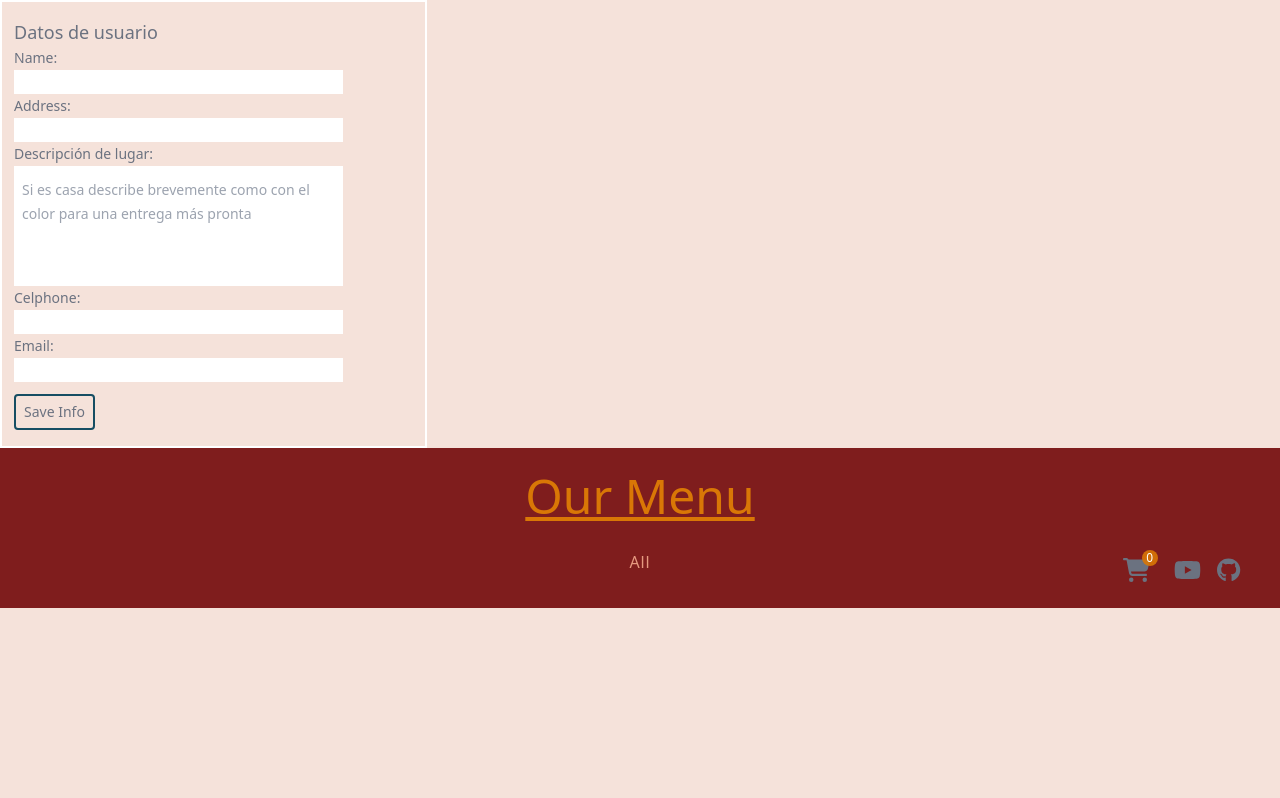
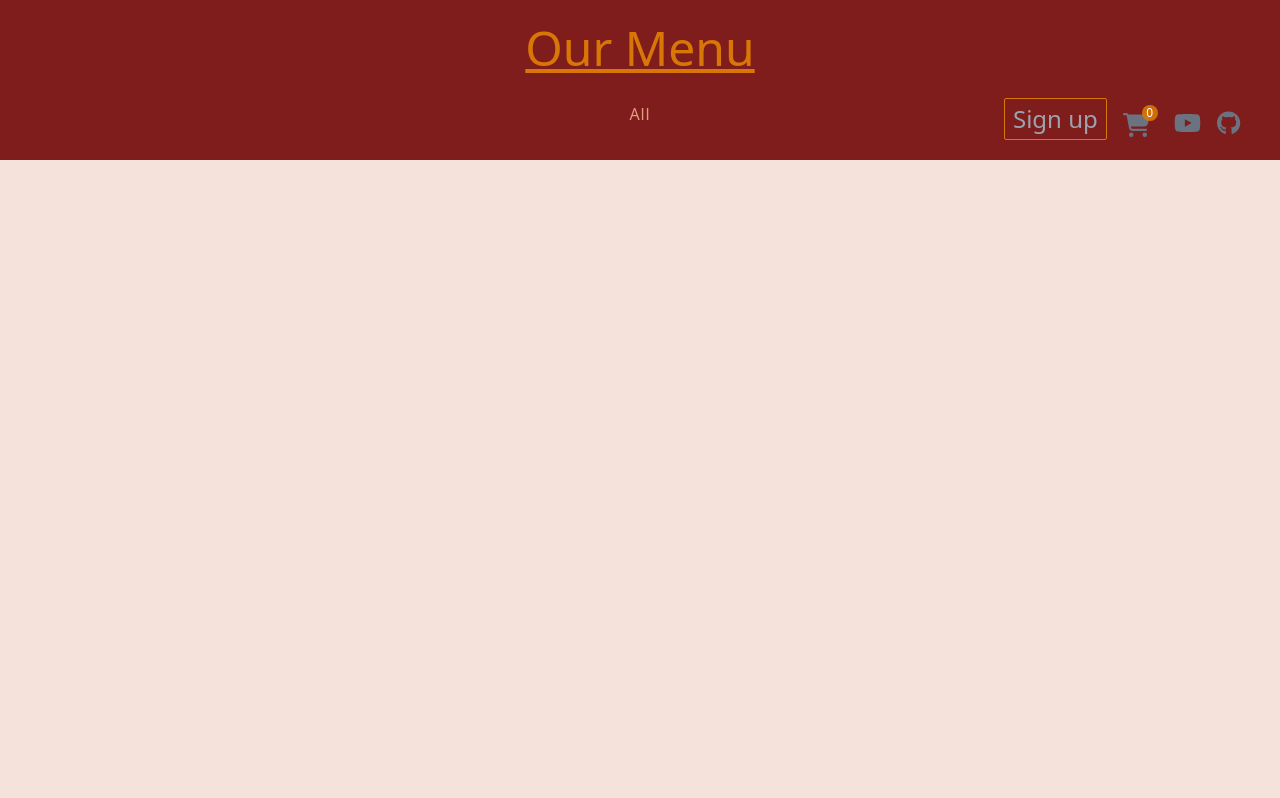
Before and after one commit to Androsmurcia/MenuRestaurante, a React (Vite) app in the folder frontend/: page / in a window 1280 px wide. Shown: the top 798 px of the page. Built offline with nearby package versions, Linux system fonts and the light colour scheme.

Commit message:
styles and function signup

```diff
--- a/frontend/src/App.jsx
+++ b/frontend/src/App.jsx
@@ -13,6 +13,9 @@ function App() {
   const [currFilter, setCurrFilter] = useState("all");
   const [cartItems, setCartItems] = useState([]);
   const [showConfirmation, setShowConfirmation] = useState(false);
+  const [showSignupForm, setShowSignupForm] = useState(false);
+
+  // const stateActive = ()={}
 
   useEffect(() => {
     async function fetchItems() {
@@ -98,7 +101,6 @@ function App() {
   return (
     <main className="font-sans bg-gray-600 text-gray-500 leading-6 text-sm min-h-screen">
       <section className="menu bg-orange pb-12 px-0 min-h-screen">
-        <SignupForm />
         <div className="bg-red-900 h-40 flex items-center flex-col space-y-2.5 fixed w-full z-10">
           <div>
             <Title />
@@ -121,6 +123,7 @@ function App() {
               sendItemClick={sendItemClick}
               addSameItem={addSameItem}
               deleteSameItem={deleteSameItem}
+              setShowSignupForm={setShowSignupForm}
             />
           </div>
         </div>
@@ -133,6 +136,7 @@ function App() {
           handleAddItemClick={handleAddItemClick}
         />
       </section>
+      {showSignupForm && <SignupForm setShowSignupForm={setShowSignupForm} />}
       <ConfirmationMessage
         show={showConfirmation}
         onClose={handleCloseConfirmation}
--- a/frontend/src/components/ShoppingCart.jsx
+++ b/frontend/src/components/ShoppingCart.jsx
@@ -1,5 +1,3 @@
-// funcion con img  titulo numero contador
-
 import { FontAwesomeIcon } from "@fortawesome/react-fontawesome";
 import { faShoppingCart } from "@fortawesome/free-solid-svg-icons";
 import { faYoutube, faGithub } from "@fortawesome/free-brands-svg-icons";
@@ -13,50 +11,55 @@ function ShoppingCart({
   sendItemClick,
   addSameItem,
   deleteSameItem,
+  setShowSignupForm,
 }) {
   const [showCart, setShowCart] = useState(false);
 
   return (
     <>
       <div className="flex flex-col justify-between ml-4 fixed right-10">
-        <div className="nav-car flex flex-row justify-center space-x-4 pb-10 text-2xl">
+        <div className="nav-car flex flex-row justify-center items-center space-x-4 pb-10 text-2xl">
+          <button
+            className="font-normal text-gray-400 bg-red-900 border-[#d97706] border-solid border rounded-sm px-2 py-1 hover:text-white"
+            title="Sign Up"
+            onClick={(e) => {
+              e.preventDefault();
+              setShowSignupForm(true); // pasa el estado de false a true, entonces muestra el componete SignupForm
+            }}
+          >
+            Sign up
+          </button>
           <button
             onClick={(e) => {
               e.preventDefault();
-              setShowCart((s) => !s);
+              setShowCart((prev) => !prev); // Alterna el estao true a false o de false a true
             }}
             className="relative flex flex-column justify-between pt-3 pr-2 transition duration-300 ease-in-out transform hover:scale-110 hover:text-white"
             title="Carrito de compras"
           >
             <FontAwesomeIcon icon={faShoppingCart} />
             <span className="absolute top-0 right-0  mt-1 bg-[#d97706]/90 text-white rounded-full text-xs w-4 h-4 flex items-center justify-center">
-              {cartItems
-                ? cartItems.reduce((acc, curr) => acc + curr.count, 0)
-                : 0}
+              {cartItems.reduce((acc, curr) => acc + curr.count, 0)}
             </span>
           </button>
-
-          {/* Agregar al carrito{count}*/}
-
           <button
             className="transition duration-300 ease-in-out transform hover:scale-110 hover:text-white"
             onClick={(e) => {
               e.preventDefault();
               const urlYoutube = "https://www.youtube.com/";
-              window.open(urlYoutube, "_blanck");
+              window.open(urlYoutube, "_blank");
             }}
             title="Youtube"
           >
             <FontAwesomeIcon icon={faYoutube} className="pt-3" />
           </button>
-
           <button
             className="transition duration-300 ease-in-out transform hover:scale-110 hover:text-white"
             title="GitHub: Andrew Murcia"
             onClick={(e) => {
               e.preventDefault();
               const url = "https://github.com/Androsmurcia";
-              window.open(url, "_blanck");
+              window.open(url, "_blank");
             }}
           >
             <FontAwesomeIcon icon={faGithub} className="pt-3" />
@@ -90,5 +93,7 @@ ShoppingCart.propTypes = {
   sendItemClick: PropTypes.func,
   addSameItem: PropTypes.func,
   deleteSameItem: PropTypes.func,
+  setShowSignupForm: PropTypes.func.isRequired,
 };
+
 export default ShoppingCart;
--- a/frontend/src/components/SignupForm.jsx
+++ b/frontend/src/components/SignupForm.jsx
@@ -1,6 +1,7 @@
 import { useState } from "react";
+import PropTypes from "prop-types";
 
-function SignupForm() {
+function SignupForm({ setShowSignupForm }) {
   const [name, setName] = useState("");
   const [address, setAdress] = useState("");
   const [description, setDescription] = useState("");
@@ -9,10 +10,22 @@ function SignupForm() {
 
   return (
     <>
+      <div className="fixed inset-0 flex items-center justify-center bg-black bg-opacity-50 z-50">
         <form
           action=""
-        className="flex flex-col w-4/12 pl-3 py-4 items-start border-2 border-white border-solid "
+          className="relative flex flex-col w-4/12 pl-3 py-4 items-center border-2 border-red-950 border-solid bg-red-900 text-white "
         >
+          <div className="absolute top-0 right-4 mt-1">
+            <button
+              className="text-white"
+              onClick={(e) => {
+                e.preventDefault();
+                setShowSignupForm(false);
+              }}
+            >
+              x
+            </button>
+          </div>
           <h3 className="text-lg">Datos de usuario</h3>
           <label htmlFor="name">Name:</label>
           <input
@@ -36,7 +49,7 @@ function SignupForm() {
             name="address"
             onChange={(e) => setAdress(e.target.value)}
           />
-        <label htmlFor="description">Descripción de lugar:</label>
+          <label htmlFor="description">Description:</label>
           <textarea
             required
             className={`p-3 w-4/5  focus:bg-blue-100 pl-2  resize-none ${
@@ -46,7 +59,7 @@ function SignupForm() {
             id="description"
             rows="4"
             cols="40"
-          placeholder="Si es casa describe brevemente como con el color para una entrega más pronta"
+            placeholder="To ensure your order arrives smoothly, could you please describe your house? Details like the entrance or any landmarks would help a lot. Thanks! "
             onChange={(e) => setDescription(e.target.value)}
           ></textarea>
           <label htmlFor="phone">Celphone:</label>
@@ -77,8 +90,12 @@ function SignupForm() {
             className=" border-solid border-cyan-900 border-2 rounded mt-3 px-2 py-1 hover:bg-cyan-600 hover:text-white "
           />
         </form>
+      </div>
     </>
   );
 }
+SignupForm.propTypes = {
+  setShowSignupForm: PropTypes.func.isRequired,
+};
 
 export default SignupForm;
```
Lines whose indentation alone changed are shown as unchanged.
